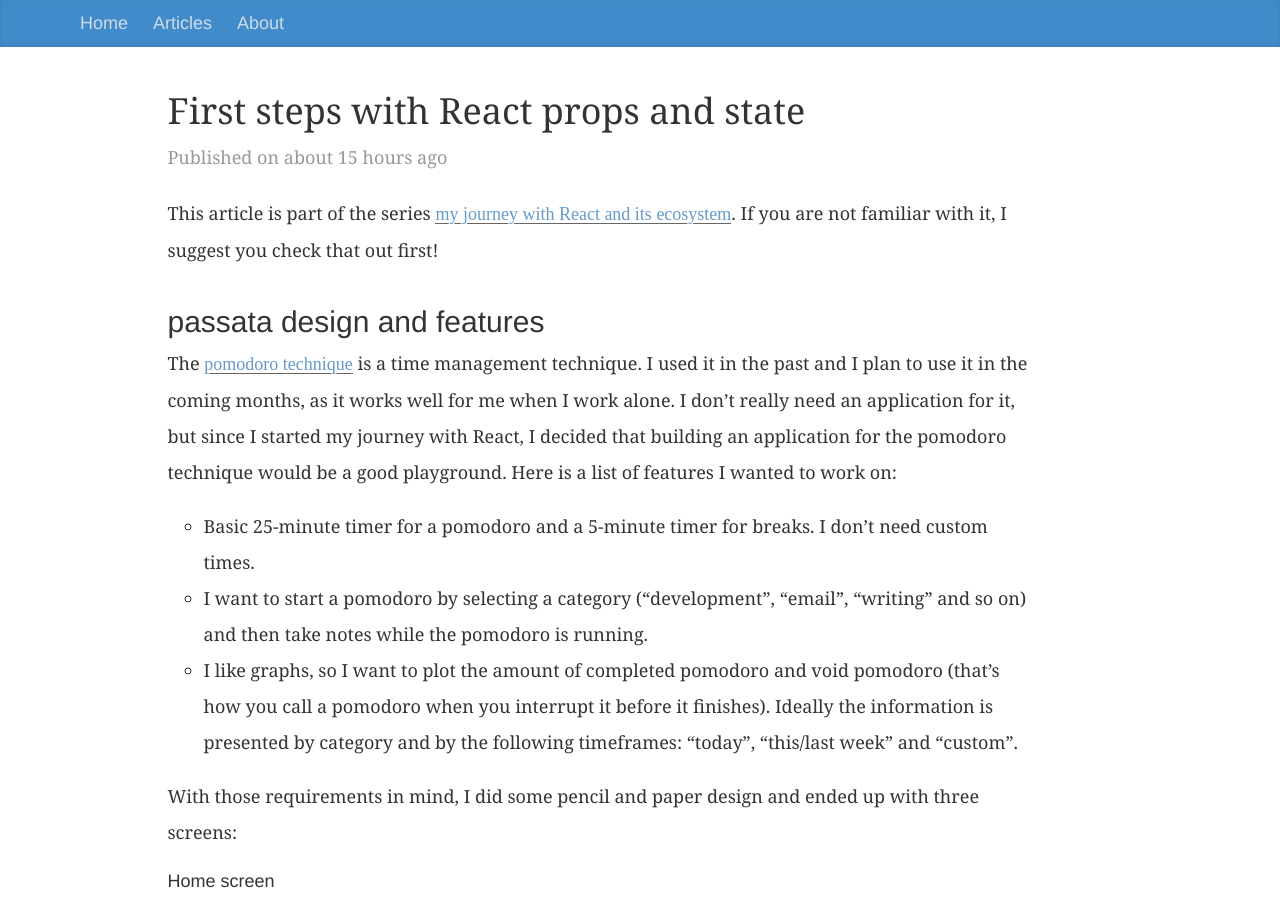
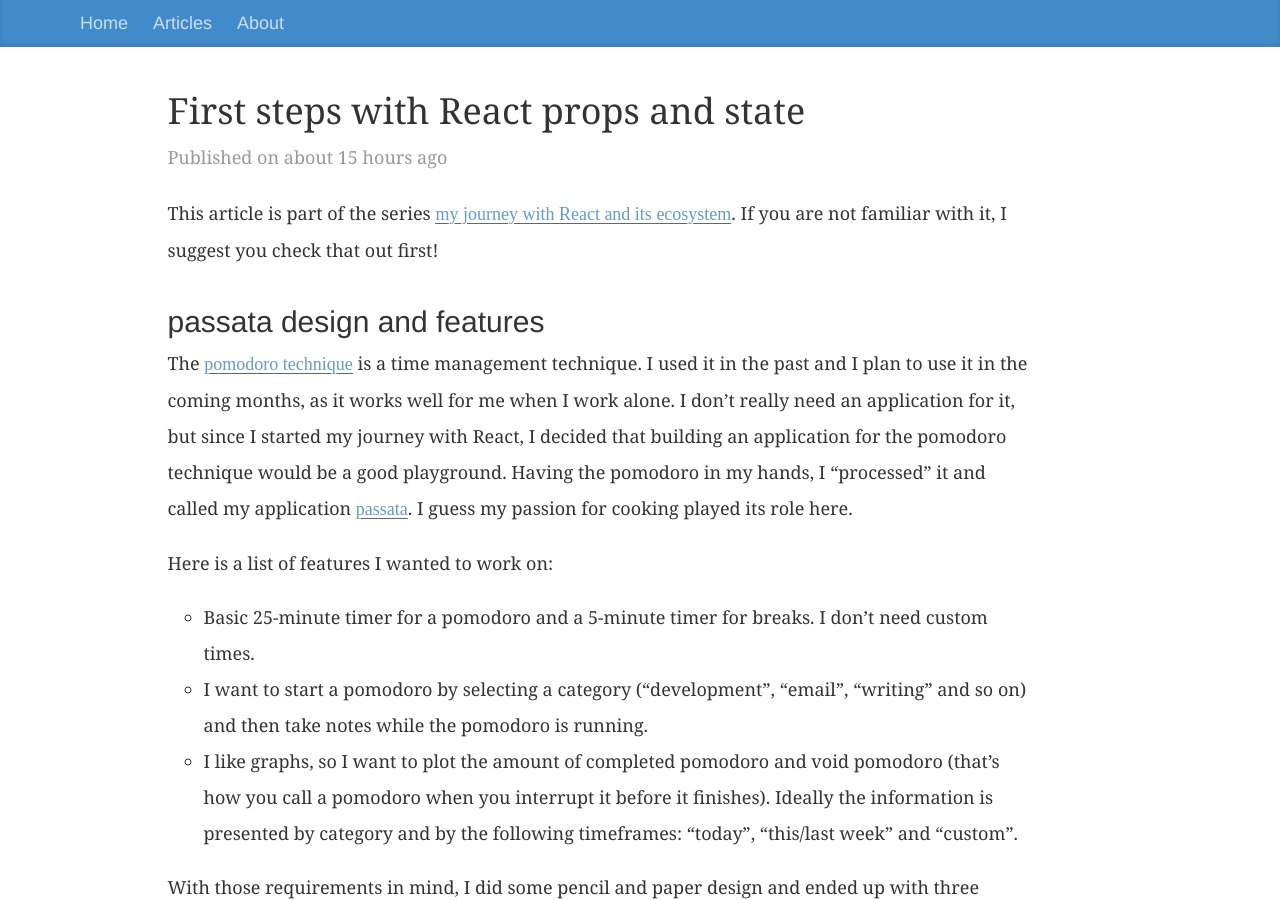
Before and after one commit to lucapette/lucapette.github.com, a Jekyll site: the page built from _posts/2017-03-16-first-steps-with-react-props-and-state.markdown, in a window 1280 px wide and 900 px high. Built offline with Jekyll 4.4.1, drawn with Linux system fonts in a browser that asks for light colours; nearby versions of some CDN libraries.

Commit message:
Better explanation thanks to @olia-la

```diff
--- a/_posts/2017-03-16-first-steps-with-react-props-and-state.markdown
+++ b/_posts/2017-03-16-first-steps-with-react-props-and-state.markdown
@@ -12,11 +12,15 @@ that out first!
 
 ## passata design and features
 
-The [pomodoro technique](http://cirillocompany.de/pages/pomodoro-technique) is a
-time management technique. I used it in the past and I plan to use it in the
-coming months, as it works well for me when I work alone. I don't really need an
-application for it, but since I started my journey with React, I decided that
-building an application for the pomodoro technique would be a good playground.
+The [pomodoro technique](http://cirillocompany.de/pages/pomodoro-technique) is
+a time management technique. I used it in the past and I plan to use it in the
+coming months, as it works well for me when I work alone. I don't really need
+an application for it, but since I started my journey with React, I decided
+that building an application for the pomodoro technique would be a good
+playground.  Having the pomodoro in my hands, I "processed" it and called my
+application [passata](https://github.com/lucapette/passata). I guess my
+passion for cooking played its role here.
+
 Here is a list of features I wanted to work on:
 
 - Basic 25-minute timer for a pomodoro and a 5-minute timer for breaks. I don't
```
